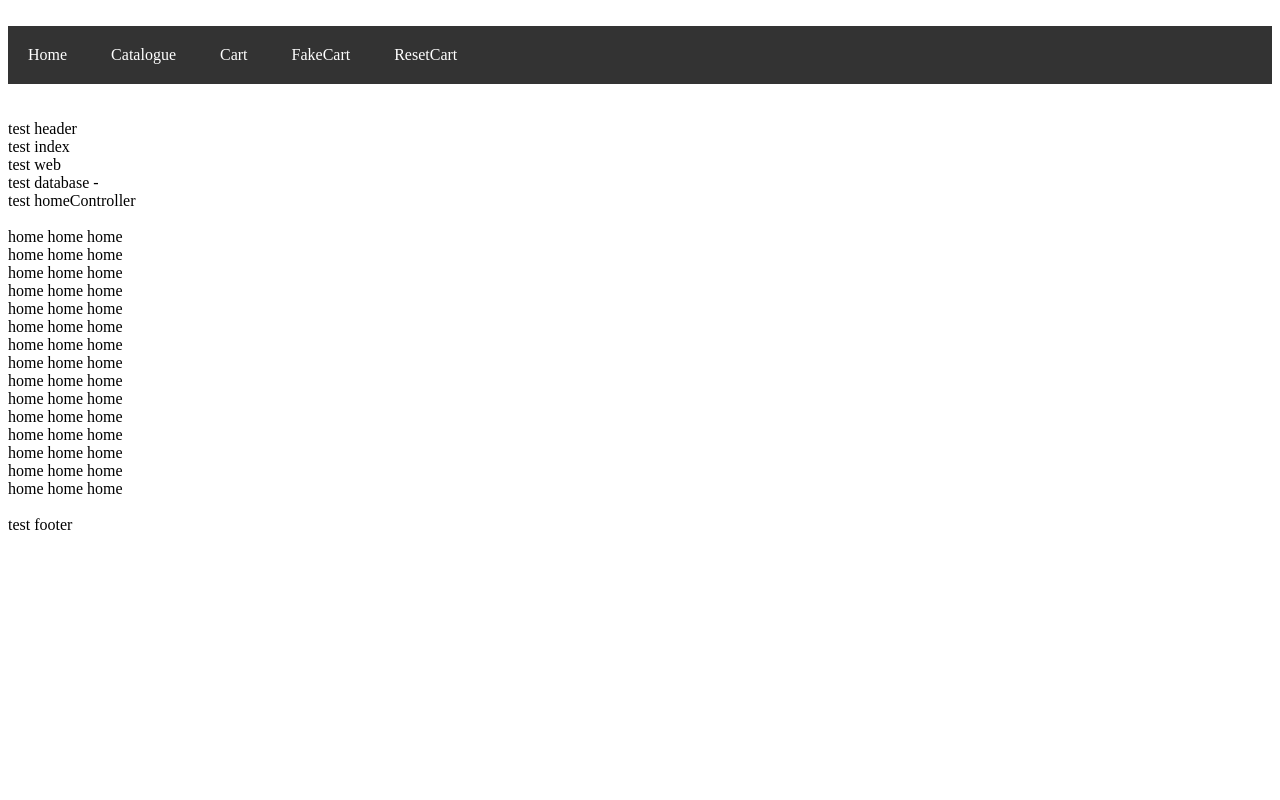
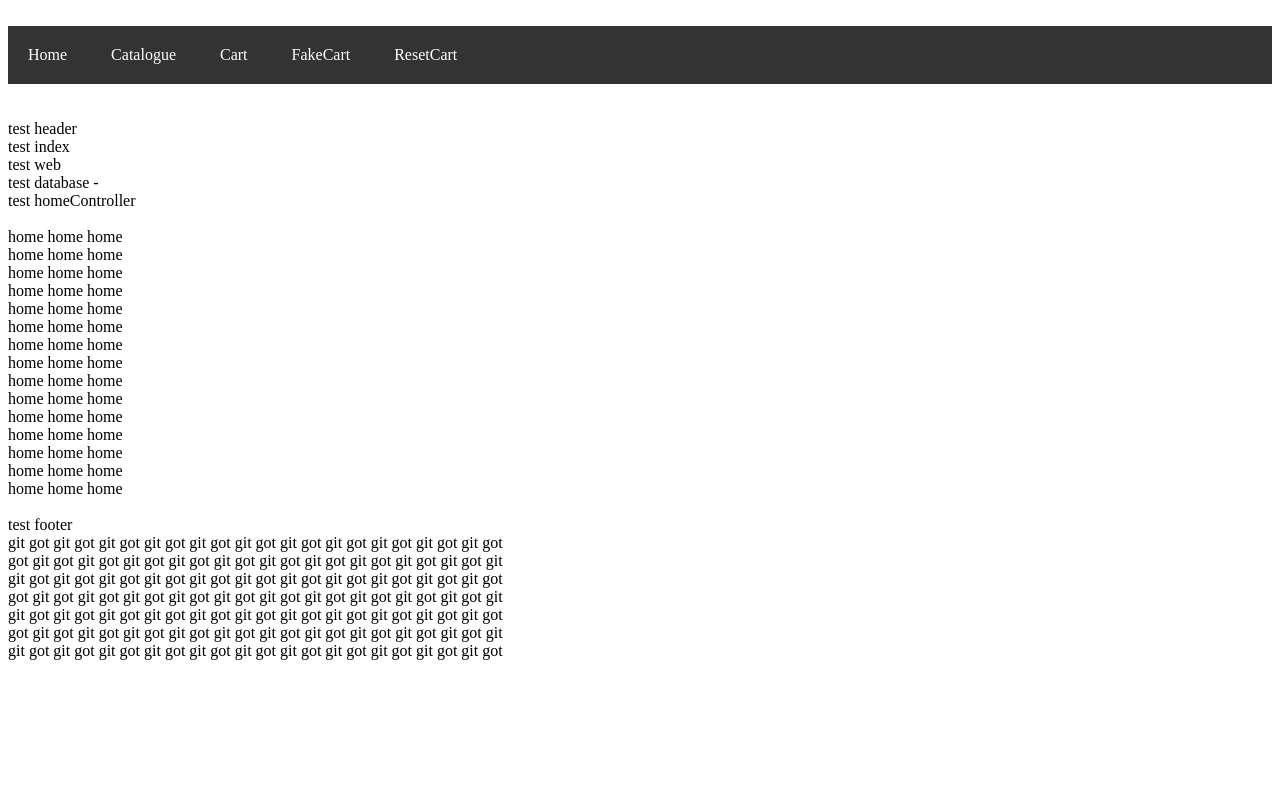
Before and after one commit to HeimyJohn/test-git, a PHP site: page / in a window 1280 px wide. Run offline with PHP 8.4, Linux system fonts and the light colour scheme; data that the repository does not hold is empty.

Commit message:
Ajout de git got git got dans le fotter.tpl.php

```diff
--- a/resources/views/layouts/footer.tpl.php
+++ b/resources/views/layouts/footer.tpl.php
@@ -1,3 +1,10 @@
 <?php
 
 echo "test footer" . '<br \>';
+echo "git got git got git got git got git got git got git got git got git got git got git got ". '<br \>';
+echo "got git got git got git got git got git got git got git got git got git got git got git ". '<br \>';
+echo "git got git got git got git got git got git got git got git got git got git got git got ". '<br \>';
+echo "got git got git got git got git got git got git got git got git got git got git got git ". '<br \>';
+echo "git got git got git got git got git got git got git got git got git got git got git got ". '<br \>';
+echo "got git got git got git got git got git got git got git got git got git got git got git ". '<br \>';
+echo "git got git got git got git got git got git got git got git got git got git got git got ". '<br \>';
```
